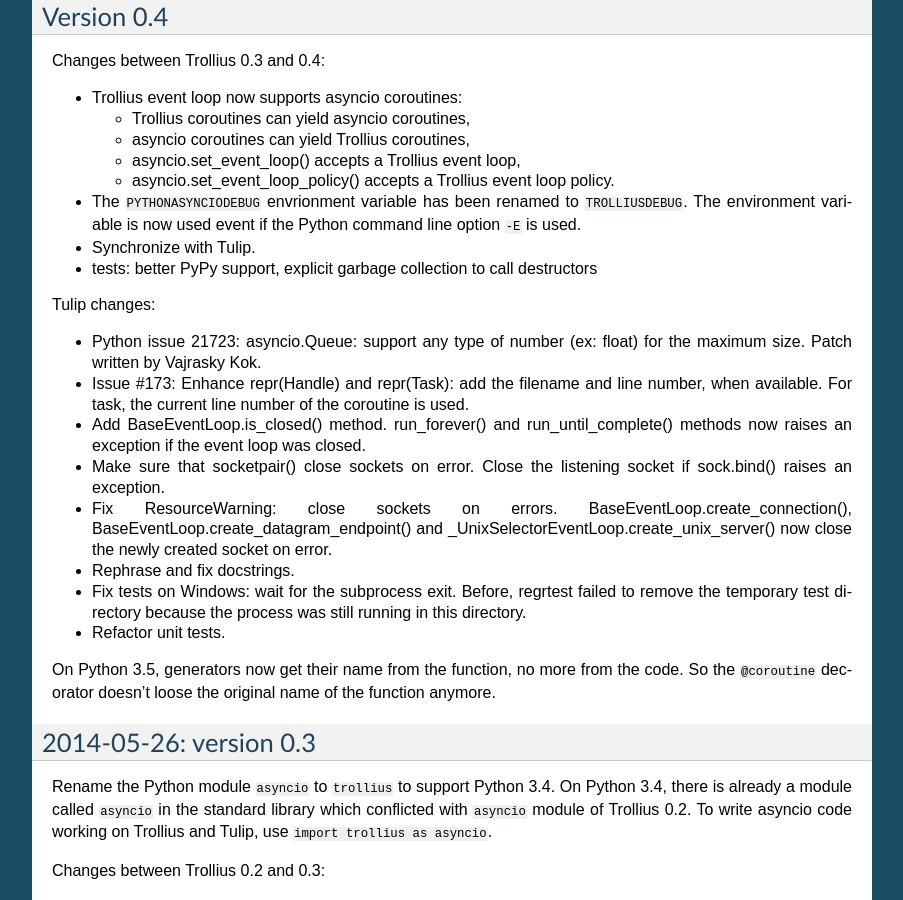
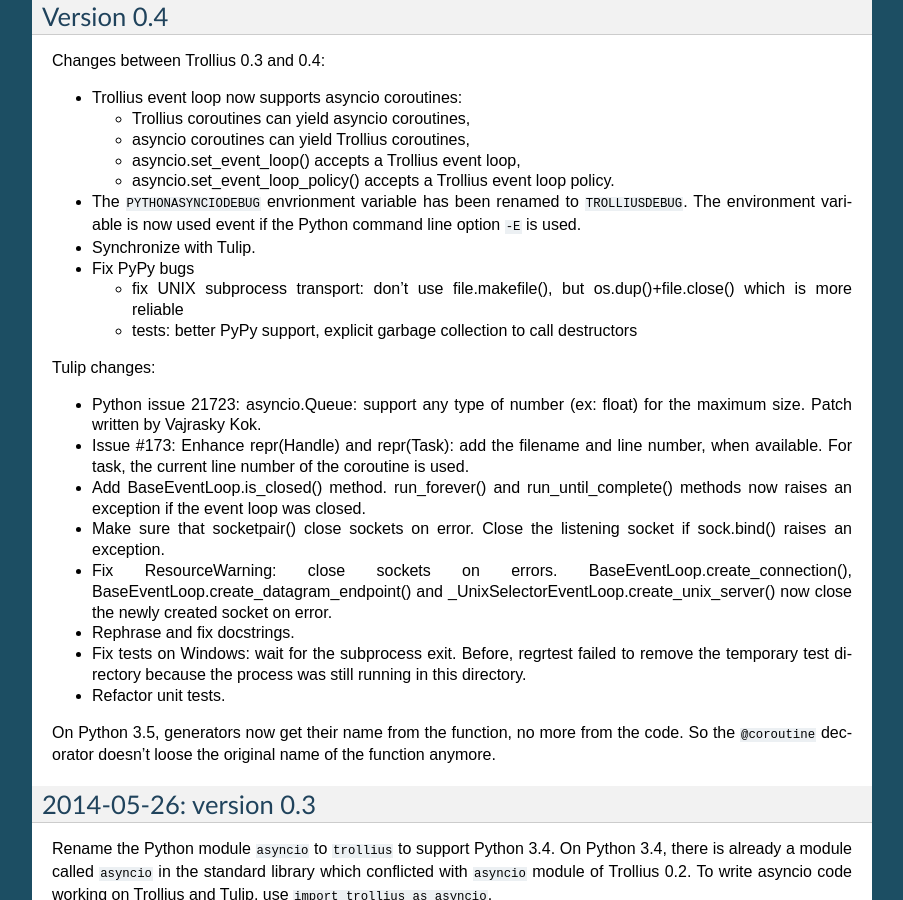
Before and after one commit to openstack-archive/deb-python-trollius, a Sphinx documentation site: the page built from doc/index.rst, in a window 1280 px wide and 900 px high, scrolled down 6014 px. Shown: the whole window, without its empty margins (198-1101 px from the left). Built offline with Sphinx 7.4.7, drawn with Linux system fonts in a browser that asks for light colours.

Commit message:
Fix subprocess on PyPy
_UnixSubprocessTransport._start() doesn't use makefile() anymore: depending on
the file object, the Python version and the Python implementation, closing the
new file object may not close immediatly the file. Use instead
os.dup()+file.close() which is more reliable.

```diff
--- a/doc/index.rst
+++ b/doc/index.rst
@@ -398,7 +398,11 @@ Changes between Trollius 0.3 and 0.4:
   ``TROLLIUSDEBUG``. The environment variable is now used event if the Python
   command line option ``-E`` is used.
 * Synchronize with Tulip.
-* tests: better PyPy support, explicit garbage collection to call destructors
+* Fix PyPy bugs
+
+  - fix UNIX subprocess transport: don't use file.makefile(), but
+    os.dup()+file.close() which is more reliable
+  - tests: better PyPy support, explicit garbage collection to call destructors
 
 Tulip changes:
 
```
Also changed, not shown: 1 other file.
